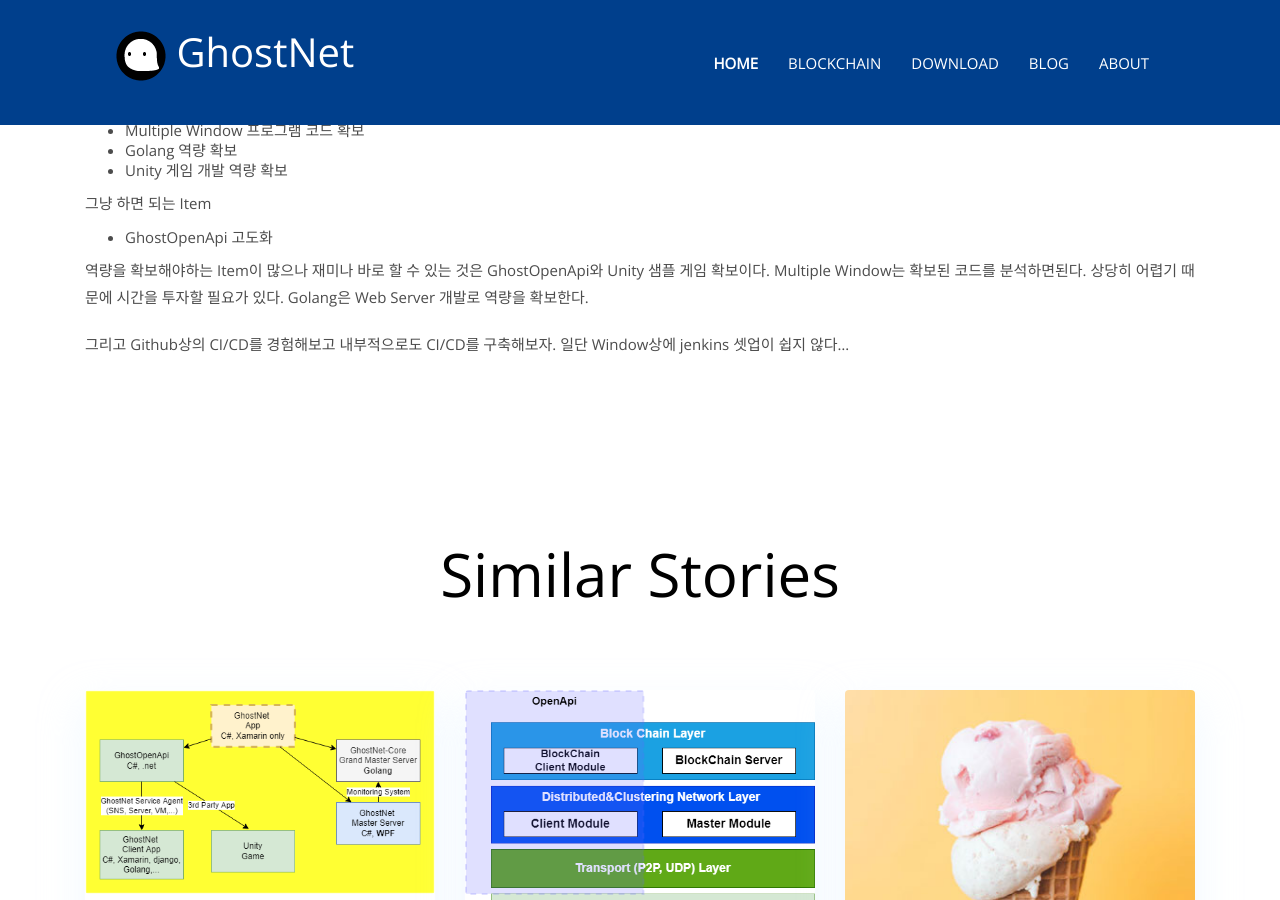
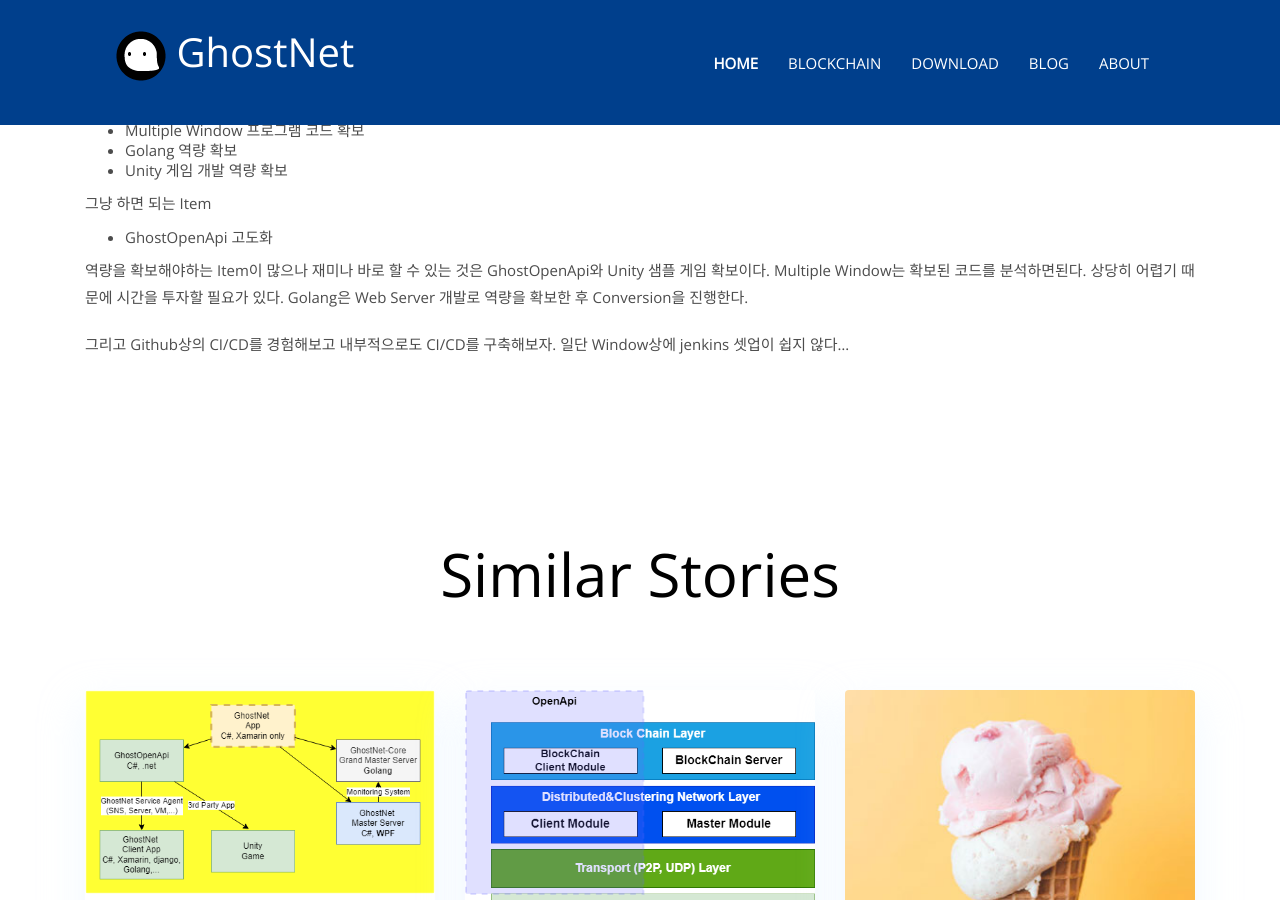
Before and after one commit to GhostNetBlog/GhostNetBlog.github.io, a Jekyll site: the page built from _posts/2022-09-24-roadmap.markdown, in a window 1280 px wide and 900 px high, scrolled down 2148 px. Built offline with Jekyll 4.4.1, drawn with Linux system fonts in a browser that asks for light colours.

```diff
--- a/_data/settings.yml
+++ b/_data/settings.yml
@@ -25,7 +25,7 @@ menu:
 
 # NOTE: If you want to use Google Analytics for basic web tracking: Just uncomment and enter your UA-Code here.
 
-google-analytics: # UA-XXXXXX-X
+google-analytics:  UA-242669233-1
 
 #-------------------------------
 # Comment Section (Disqus)
--- a/_posts/2022-09-24-roadmap.markdown
+++ b/_posts/2022-09-24-roadmap.markdown
@@ -66,6 +66,6 @@ Django를 유지할지 고민입니다. Golang으로 웹서버를 구현할까
 그냥 하면 되는 Item
 - GhostOpenApi 고도화
 
-역량을 확보해야하는 Item이 많으나 재미나 바로 할 수 있는 것은 GhostOpenApi와 Unity 샘플 게임 확보이다. Multiple Window는 확보된 코드를 분석하면된다. 상당히 어렵기 때문에 시간을 투자할 필요가 있다. Golang은 Web Server 개발로 역량을 확보한다.
+역량을 확보해야하는 Item이 많으나 재미나 바로 할 수 있는 것은 GhostOpenApi와 Unity 샘플 게임 확보이다. Multiple Window는 확보된 코드를 분석하면된다. 상당히 어렵기 때문에 시간을 투자할 필요가 있다. Golang은 Web Server 개발로 역량을 확보한 후 Conversion을 진행한다.
 
 그리고 Github상의 CI/CD를 경험해보고 내부적으로도 CI/CD를 구축해보자. 일단 Window상에 jenkins 셋업이 쉽지 않다...
```
